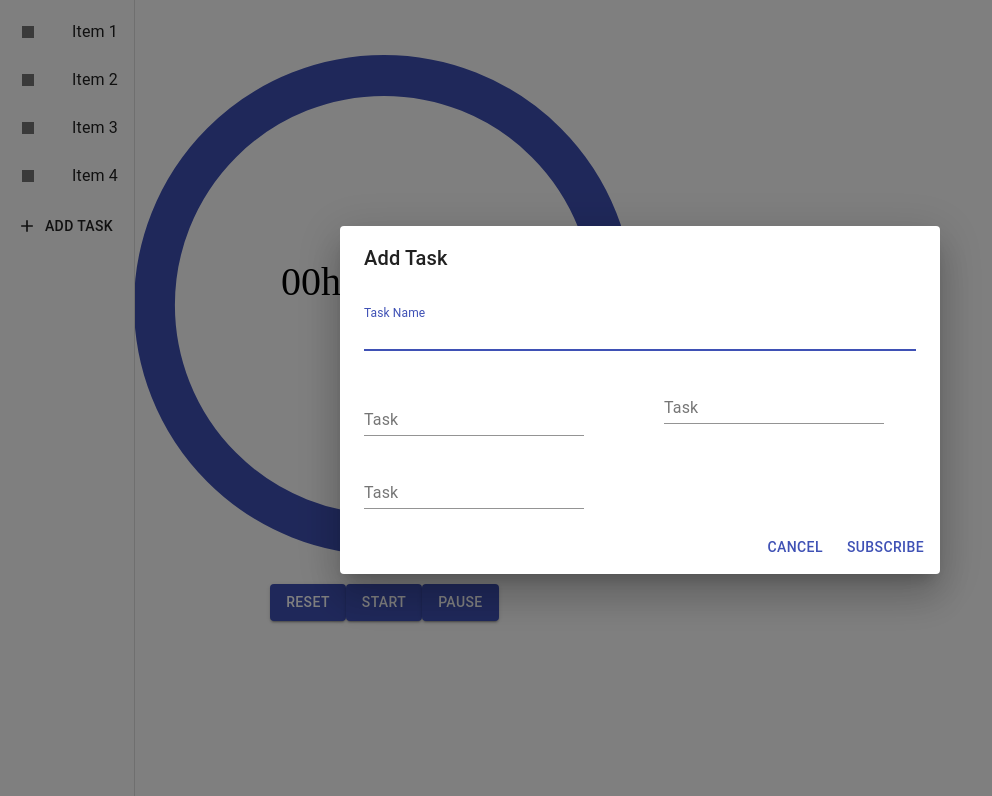
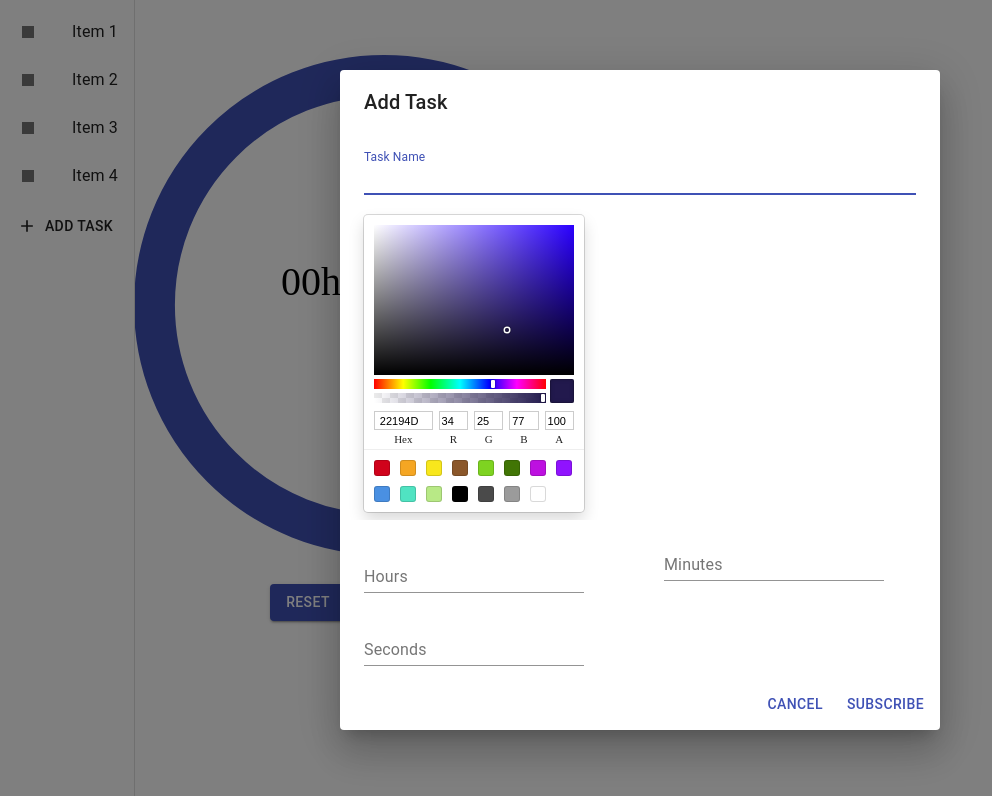
Before and after one commit to gerardward3/tenPT, a React (Create React App) app in the folder ten-pt/: page / in a window 1280 px wide. Both pictures are taken after a click on the button "ADD TASK". Shown: the top 796 px of the page, without its empty margins (0-992 px from the left). Built offline with nearby package versions, Linux system fonts and the light colour scheme.

Commit message:
adds base label colour picker

```diff
--- a/ten-pt/package.json
+++ b/ten-pt/package.json
@@ -9,6 +9,7 @@
     "@testing-library/react": "^9.4.0",
     "@testing-library/user-event": "^7.2.1",
     "react": "^16.12.0",
+    "react-color": "^2.18.1",
     "react-countdown": "^2.2.1",
     "react-dom": "^16.12.0",
     "react-scripts": "3.3.0"
--- a/ten-pt/src/components/TaskBench/TaskBench.jsx
+++ b/ten-pt/src/components/TaskBench/TaskBench.jsx
@@ -15,9 +15,11 @@ import ListItemIcon from '@material-ui/core/ListItemIcon';
 import ListItemText from '@material-ui/core/ListItemText';
 import StopIcon from '@material-ui/icons/Stop';
 import { findByLabelText } from '@testing-library/react';
+import { SketchPicker } from 'react-color'
 
 export const TaskBench = () => {
     const [open, setOpen] = useState(false);
+    const [colourPickerOpen, setColourPickerOpen] = useState(false);
 
     const handleClickOpen = () => {
         setOpen(true);
@@ -53,26 +55,29 @@ export const TaskBench = () => {
                         fullWidth
                     />
                 </DialogContent>
+                <DialogContent>
+                    <SketchPicker />
+                </DialogContent>
                 <div style={{ display: 'flex', flexWrap: 'wrap' }}>
                     <DialogContent>
                         <TextField
                             margin="dense"
-                            id="taskName"
-                            label="Task"
+                            id="hours"
+                            label="Hours"
                         />
                     </DialogContent>
                     <DialogContent>
                         <TextField
                             margin="dense"
-                            id="taskName"
-                            label="Task"
+                            id="minutes"
+                            label="Minutes"
                         />
                     </DialogContent>
                     <DialogContent>
                         <TextField
                             margin="dense"
-                            id="taskName"
-                            label="Task"
+                            id="seconds"
+                            label="Seconds"
                         />
                     </DialogContent>
                 </div>
```
Also changed, not shown: 1 other file (tests, documents, lock files or other folders).
